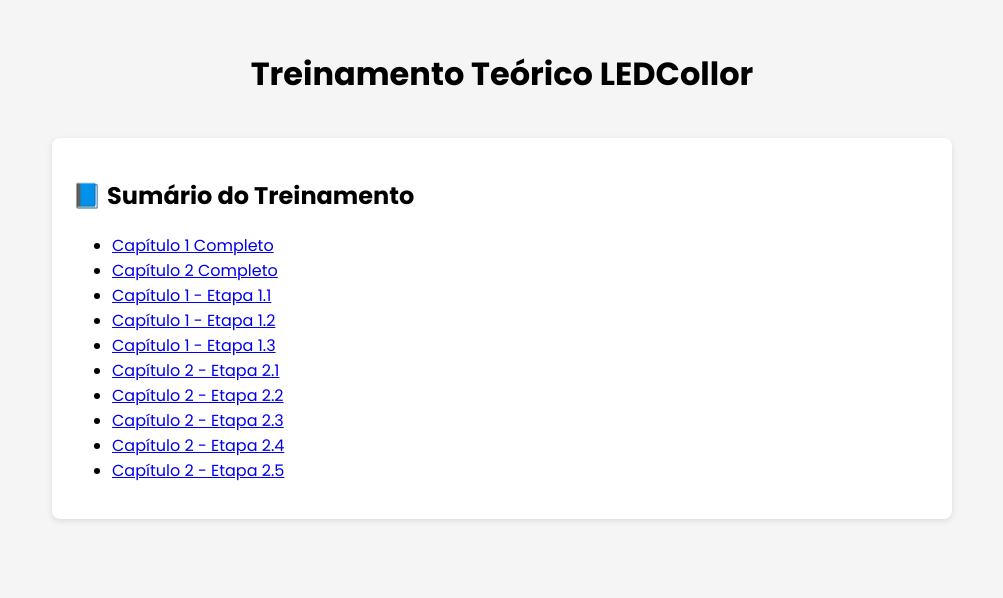
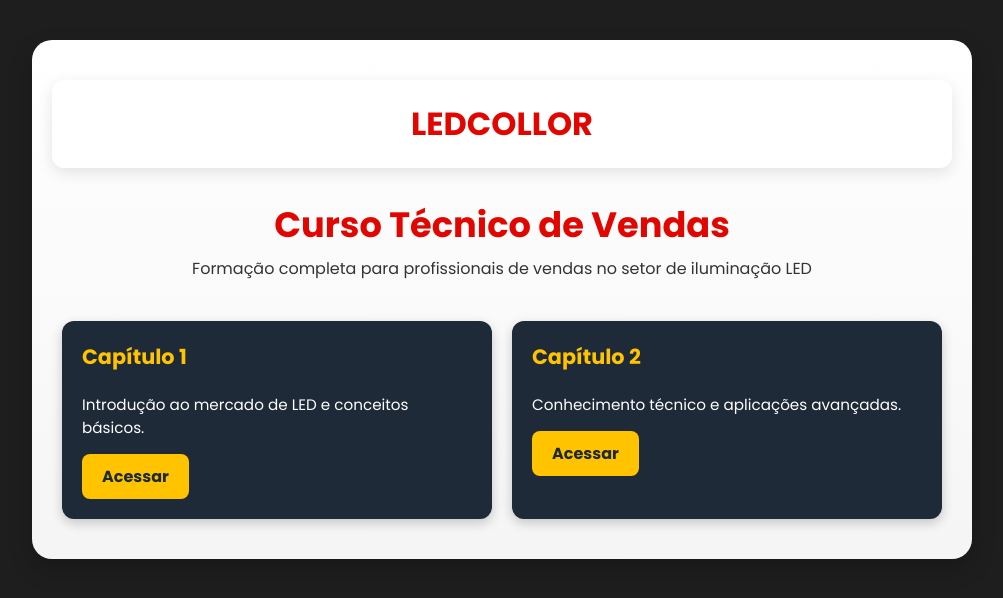
Before and after one commit to Liboreiroduh/LEDCOLLOR, a website: page index.html in a window 1280 px wide. Shown: the whole page, without its empty margins (138-1141 px from the left). Drawn offline with Linux system fonts and the light colour scheme.

Commit message:
Revamp index page layout

```diff
--- a/index.html
+++ b/index.html
@@ -3,30 +3,123 @@
 <head>
   <meta charset="UTF-8">
   <title>Sumário do Treinamento LED</title>
-  <link rel="stylesheet" href="assets/css/style.css">
   <link rel="preconnect" href="https://fonts.googleapis.com">
   <link rel="preconnect" href="https://fonts.gstatic.com" crossorigin>
   <link href="https://fonts.googleapis.com/css2?family=Poppins:wght@400;700&display=swap" rel="stylesheet">
+  <style>
+    body {
+      margin: 0;
+      font-family: 'Poppins', sans-serif;
+      background-color: #1e1e1e;
+      color: #fff;
+    }
+
+    .wrapper {
+      background: linear-gradient(to bottom, #ffffff 0%, #f5f5f5 100%);
+      border-radius: 20px;
+      max-width: 900px;
+      margin: 40px auto;
+      padding: 40px 20px;
+      box-shadow: 0 10px 25px rgba(0, 0, 0, 0.2);
+    }
+
+    header {
+      background-color: #fff;
+      border-radius: 12px;
+      padding: 20px;
+      text-align: center;
+      margin-bottom: 30px;
+      box-shadow: 0 5px 15px rgba(0, 0, 0, 0.1);
+    }
+
+    header h1 {
+      font-size: 2rem;
+      color: #e10600;
+      margin: 0;
+    }
+
+    .course-title {
+      font-size: 2.2rem;
+      color: #e10600;
+      font-weight: bold;
+      margin-bottom: 5px;
+      text-align: center;
+    }
+
+    .subtitle {
+      font-size: 1rem;
+      color: #333;
+      margin-bottom: 40px;
+      text-align: center;
+    }
+
+    .modules {
+      display: grid;
+      grid-template-columns: repeat(auto-fit, minmax(260px, 1fr));
+      gap: 20px;
+      padding: 0 10px;
+    }
+
+    .module {
+      background-color: #1e2a38;
+      color: white;
+      padding: 20px;
+      border-radius: 12px;
+      text-align: left;
+      box-shadow: 0 4px 12px rgba(0, 0, 0, 0.2);
+      transition: transform 0.2s;
+    }
+
+    .module:hover {
+      transform: scale(1.03);
+    }
+
+    .module h3 {
+      margin-top: 0;
+      font-size: 1.3rem;
+      color: #ffc300;
+    }
+
+    .module p {
+      font-size: 0.95rem;
+      margin-bottom: 15px;
+    }
+
+    .module a {
+      background-color: #ffc300;
+      color: #1e2a38;
+      text-decoration: none;
+      padding: 10px 20px;
+      border-radius: 8px;
+      font-weight: 600;
+      display: inline-block;
+    }
+
+    .module a:hover {
+      background-color: #e0aa00;
+    }
+  </style>
 </head>
 <body>
-  <div class="container">
+  <div class="wrapper">
     <header>
-      <h1>Treinamento Teórico LEDCollor</h1>
+      <h1>LEDCOLLOR</h1>
     </header>
-    <div class="chapter-content">
-      <h2>📘 Sumário do Treinamento</h2>
-      <ul>
-        <li><a href="capitulo1.html">Capítulo 1 Completo</a></li>
-        <li><a href="capitulo2.html">Capítulo 2 Completo</a></li>
-        <li><a href="capitulo1/1.1.html">Capítulo 1 - Etapa 1.1</a></li>
-        <li><a href="capitulo1/1.2.html">Capítulo 1 - Etapa 1.2</a></li>
-        <li><a href="capitulo1/1.3.html">Capítulo 1 - Etapa 1.3</a></li>
-        <li><a href="capitulo2/2.1.html">Capítulo 2 - Etapa 2.1</a></li>
-        <li><a href="capitulo2/2.2.html">Capítulo 2 - Etapa 2.2</a></li>
-        <li><a href="capitulo2/2.3.html">Capítulo 2 - Etapa 2.3</a></li>
-        <li><a href="capitulo2/2.4.html">Capítulo 2 - Etapa 2.4</a></li>
-        <li><a href="capitulo2/2.5.html">Capítulo 2 - Etapa 2.5</a></li>
-      </ul>
+
+    <div class="course-title">Curso Técnico de Vendas</div>
+    <div class="subtitle">Formação completa para profissionais de vendas no setor de iluminação LED</div>
+
+    <div class="modules">
+      <div class="module">
+        <h3>Capítulo 1</h3>
+        <p>Introdução ao mercado de LED e conceitos básicos.</p>
+        <a href="capitulo1.html">Acessar</a>
+      </div>
+      <div class="module">
+        <h3>Capítulo 2</h3>
+        <p>Conhecimento técnico e aplicações avançadas.</p>
+        <a href="capitulo2.html">Acessar</a>
+      </div>
     </div>
   </div>
 </body>
```
